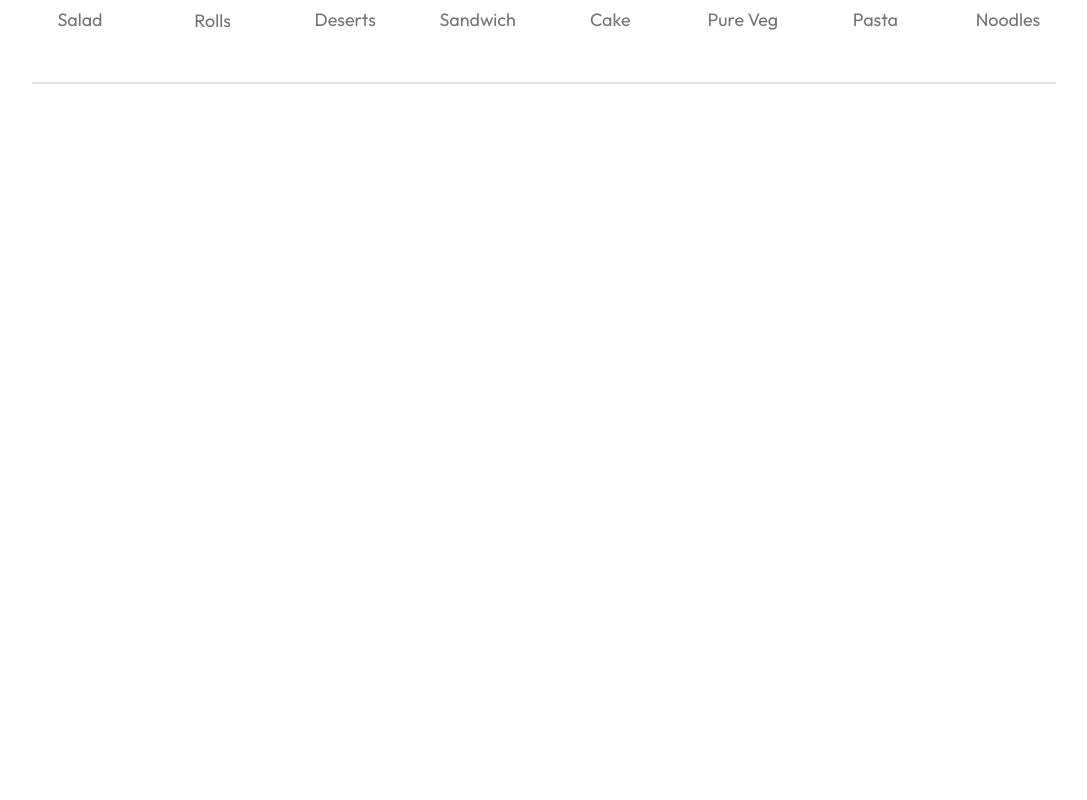
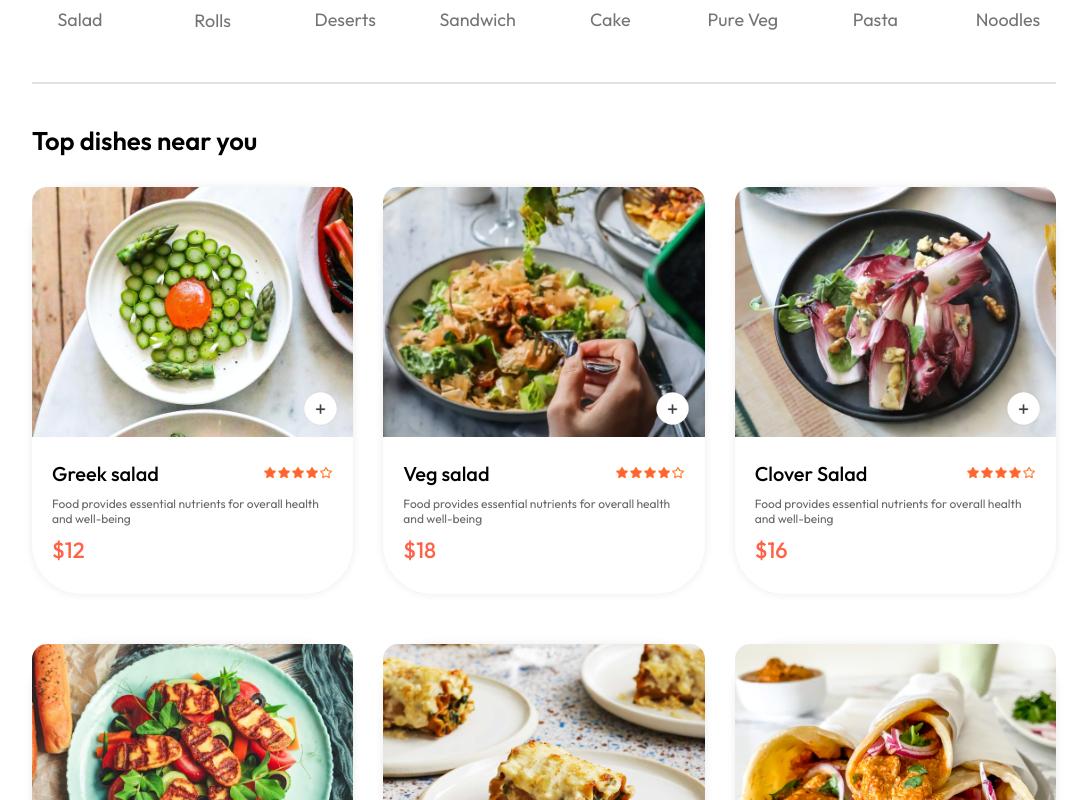
Before and after one commit to sarathks17/Food-Del-Application, a React (Vite) app in the folder frontend/: page / in a window 1280 px wide. Shown: the part 800-1600 px from the top of the page, without its empty margins (96-1183 px from the left). Before the commit the page ends 894 px from the top, so only its background shows below. Built offline with nearby package versions, Linux system fonts and the light colour scheme.

Commit message:
fooditem component completed working on footer component

```diff
--- a/frontend/src/Components/ExploreMenu/ExploreMenu.jsx
+++ b/frontend/src/Components/ExploreMenu/ExploreMenu.jsx
@@ -15,7 +15,6 @@ const ExploreMenu = ({category,setCategory}) => {
                         <div onClick={()=>setCategory(prev=>prev===item.menu_name?"All":item.menu_name)} key={index} className='explore-menu-list-item'>
                              <img className={category===item.menu_name?"active":''} src={item.menu_image} alt=''/>
                              <p>{item.menu_name}</p>
-
                             </div>
                     )
                 })
--- /dev/null
+++ b/frontend/src/Components/FoodDisplay/FoodDisplay.css
@@ -0,0 +1,16 @@
+.food-display{
+    margin-top: 30px;
+
+}
+.food-display h2{
+    font-size: max(2vw,24px);
+    font-weight: 600;
+
+}
+.food-display-list{
+    display: grid;
+    grid-template-columns: repeat(auto-fill,minmax(240px,1fr));
+    margin-top: 30px;
+    gap: 30px;
+    row-gap: 50px;
+}
--- /dev/null
+++ b/frontend/src/Components/FoodDisplay/FoodDisplay.jsx
@@ -0,0 +1,30 @@
+import React from 'react'
+import './FoodDisplay.css'
+import { StoreContext } from '../../Context/StoreContext'
+import { useContext } from 'react'
+import FoodItem from '../FoodItem/FoodItem'
+const FoodDisplay = ({category}) => {
+
+const {food_list} = useContext(StoreContext)
+
+  return (
+    <div className='food-display' id='food-display'>
+        <h2>Top dishes near you</h2>
+        <div className="food-display-list">
+          {
+            food_list.map((item,index)=>{
+              if(category==="All" || category===item.category){
+                return<FoodItem key={index} id={item._id} name={item.name} description={item.description} price={item.price} image={item.image}/>
+              }
+
+
+
+            })
+          }
+        </div>
+
+    </div>
+  )
+}
+
+export default FoodDisplay
--- /dev/null
+++ b/frontend/src/Components/FoodItem/FoodItem.css
@@ -0,0 +1,63 @@
+.food-item{
+    width: 100%;
+    margin: auto;
+    border-radius: 50px;
+    box-shadow: 0px 0px 10px #00000015;
+    transition: 0.3s;
+    animation: fadeIn 1s;
+}
+.food-item-image{
+    width: 100%;
+    border-radius: 15px 15px 0px 0px;
+}
+.food-item-info{
+    padding: 20px;
+}
+.food-item-name-rating{
+    display: flex;
+    justify-content: space-between;
+    align-items: center;
+    margin-bottom: 10px;
+}
+.food-item-name-rating p{
+    font-size: 20px;
+    font-weight: 500;
+}
+.food-item-name-rating img{
+    width: 70px;
+}
+.food-item-description{
+    color: #676767;
+    font-size: 12px;
+}
+.food-item-price{
+    color: tomato;
+    font-size: 22px;
+    font-weight: 500;
+    margin: 10px 0px;
+}
+.food-item-image-container{
+    position: relative;
+}
+.food-item-image-container .add{
+    width: 35px;
+    position: absolute;
+    bottom: 15px;
+    right: 15px;
+    cursor: pointer;
+    border-radius: 50%;
+}
+.food-item-counter{
+    position: absolute;
+    bottom: 15px;
+    right: 15px;
+    display: flex;
+    align-items: center;
+    gap: 10px;
+    padding: 6px;
+    border-radius: 15px;
+    background-color:#fff;
+}
+.food-item-counter img{
+    width: 30px;
+}
--- /dev/null
+++ b/frontend/src/Components/FoodItem/FoodItem.jsx
@@ -0,0 +1,38 @@
+import React, { useContext, useState } from 'react'
+import './FoodItem.css'
+import { assets } from '../../assets/assets'
+import { StoreContext } from '../../Context/StoreContext'
+const FoodItem = ({id,name,price,description,image}) => {
+
+
+
+const {cartItems,addToCart,removeFromCart} = useContext(StoreContext);
+
+  return (
+    <div className='food-item'>
+        <div className="food-item-image-container">
+            <img className='food-item-image' src={image} alt=''/>
+            {
+              !cartItems[id]
+              ?<img className='add' onClick={()=>addToCart(id)} src={assets.add_icon_white} alt=''/>
+              :<div className='food-item-counter'>
+               <img onClick={()=>removeFromCart(id)} src={assets.remove_icon_red} alt=''/>
+               <p>{cartItems[id]}</p>
+               <img onClick={()=>addToCart(id)} src={assets.add_icon_green} alt='' />
+              </div>
+            }
+        </div>
+        <div className="food-item-info">
+            <div className="food-item-name-rating">
+                <p>{name}</p>
+                <img src={assets.rating_starts} alt=''/>
+            </div>
+            <p className="food-item-description">{description}</p>
+            <p className="food-item-price">${price}</p>
+        </div>
+
+    </div>
+  )
+}
+
+export default FoodItem
--- /dev/null
+++ b/frontend/src/Context/StoreContext.jsx
@@ -0,0 +1,41 @@
+import { createContext, useEffect, useState } from "react";
+import { food_list } from "../assets/assets";
+export const StoreContext = createContext(null)
+
+const StoreContextProvider = (props) => {
+
+    const [cartItems,setCartItems] = useState({});
+
+    const addToCart = (itemId) => {
+          if(!cartItems[itemId]){
+            setCartItems((prev)=>({...prev,[itemId]:1}))
+          }else{
+            setCartItems((prev)=>({...prev,[itemId]:prev[itemId] + 1}))
+          }
+    }
+
+    const removeFromCart = (itemId) => {
+        setCartItems((prev)=>({...prev,[itemId]:prev[itemId] - 1}))
+    }
+
+    useEffect(()=>{
+     console.log(cartItems)
+    },[cartItems])
+
+
+    const contextValue = {
+        food_list,
+        cartItems,
+        setCartItems,
+        addToCart,
+        removeFromCart
+    }
+
+    return(
+        <StoreContext.Provider value={contextValue}>
+            {props.children}
+        </StoreContext.Provider>
+    )
+}
+
+export default StoreContextProvider;
--- a/frontend/src/Pages/Home/Home.jsx
+++ b/frontend/src/Pages/Home/Home.jsx
@@ -2,6 +2,7 @@ import React, { useState } from 'react'
 import './Home.css'
 import Header from '../../Components/Header/Header'
 import ExploreMenu from '../../Components/ExploreMenu/ExploreMenu'
+import FoodDisplay from '../../Components/FoodDisplay/FoodDisplay'
 const Home = () => {
 
 const [category,setCategory] = useState("All");
@@ -10,6 +11,7 @@ const [category,setCategory] = useState("All");
     <div>
       <Header/>
       <ExploreMenu category={category} setCategory={setCategory}/>
+      <FoodDisplay category={category}/>
     </div>
   )
 }
--- a/frontend/src/main.jsx
+++ b/frontend/src/main.jsx
@@ -3,10 +3,13 @@ import { createRoot } from 'react-dom/client'
 import App from './App.jsx'
 import './index.css'
 import { BrowserRouter } from 'react-router-dom'
+import StoreContextProvider, { StoreContext } from './Context/StoreContext.jsx'
 createRoot(document.getElementById('root')).render(
-<BrowserRouter>
-<App />
-</BrowserRouter>
+    <BrowserRouter>
+        <StoreContextProvider>
+            <App />
+        </StoreContextProvider>
+    </BrowserRouter>
 
 
 )
```
